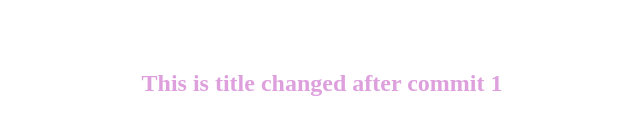
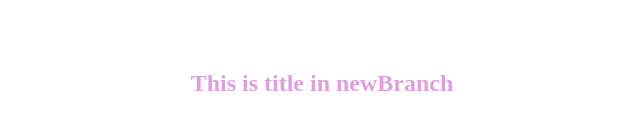
Before and after one commit to bips03/githubpractise, a plain HTML site: page index.html in a window 1280 px wide. Shown: the part 317-452 px from the top of the page, without its empty margins (318-958 px from the left). Drawn offline with Linux system fonts and the light colour scheme.

Commit message:
commit1 in newBranch

```diff
--- a/index.html
+++ b/index.html
@@ -9,7 +9,7 @@
 </head>
 <body>
     <h1 class="title">
-        This is title changed after commit 1
+        This is title in newBranch
     </h1>
 </body>
 </html>
```
